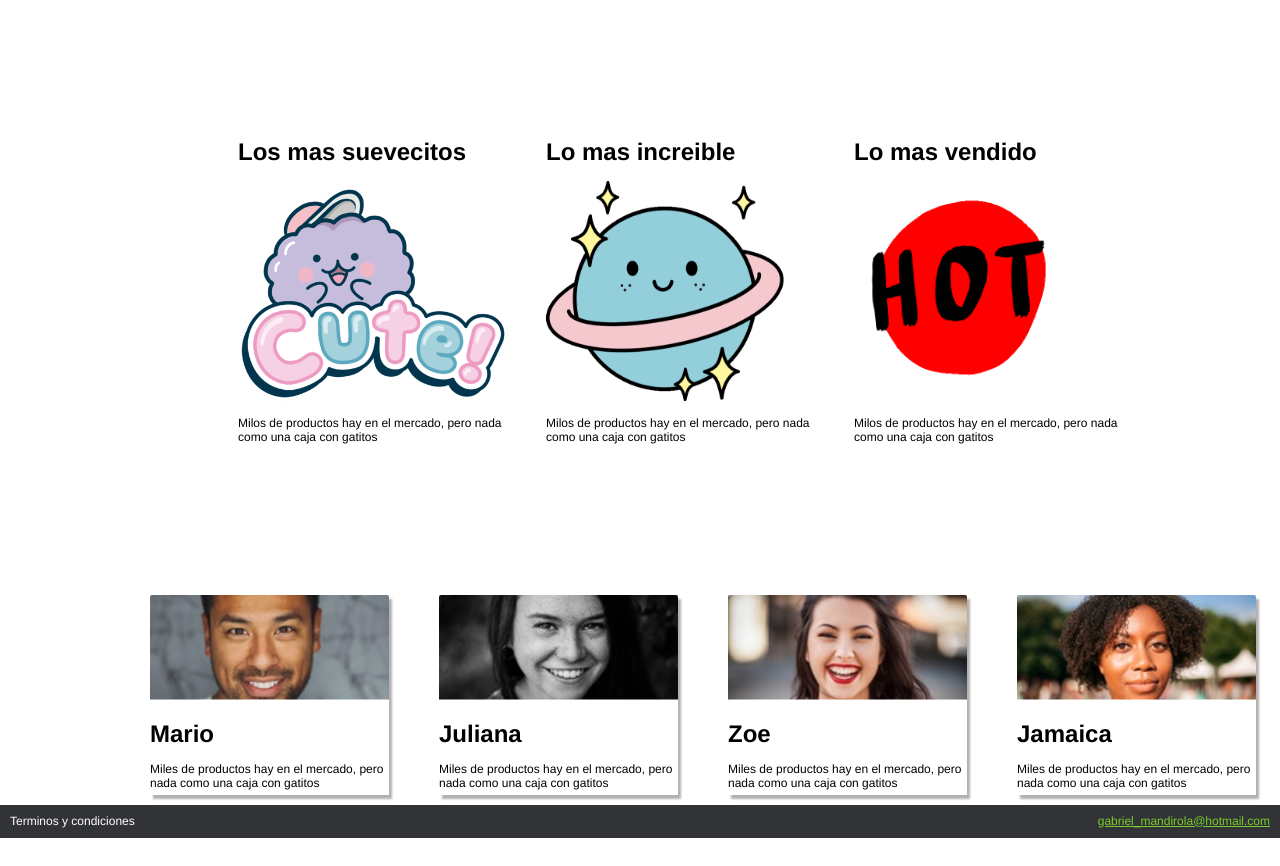
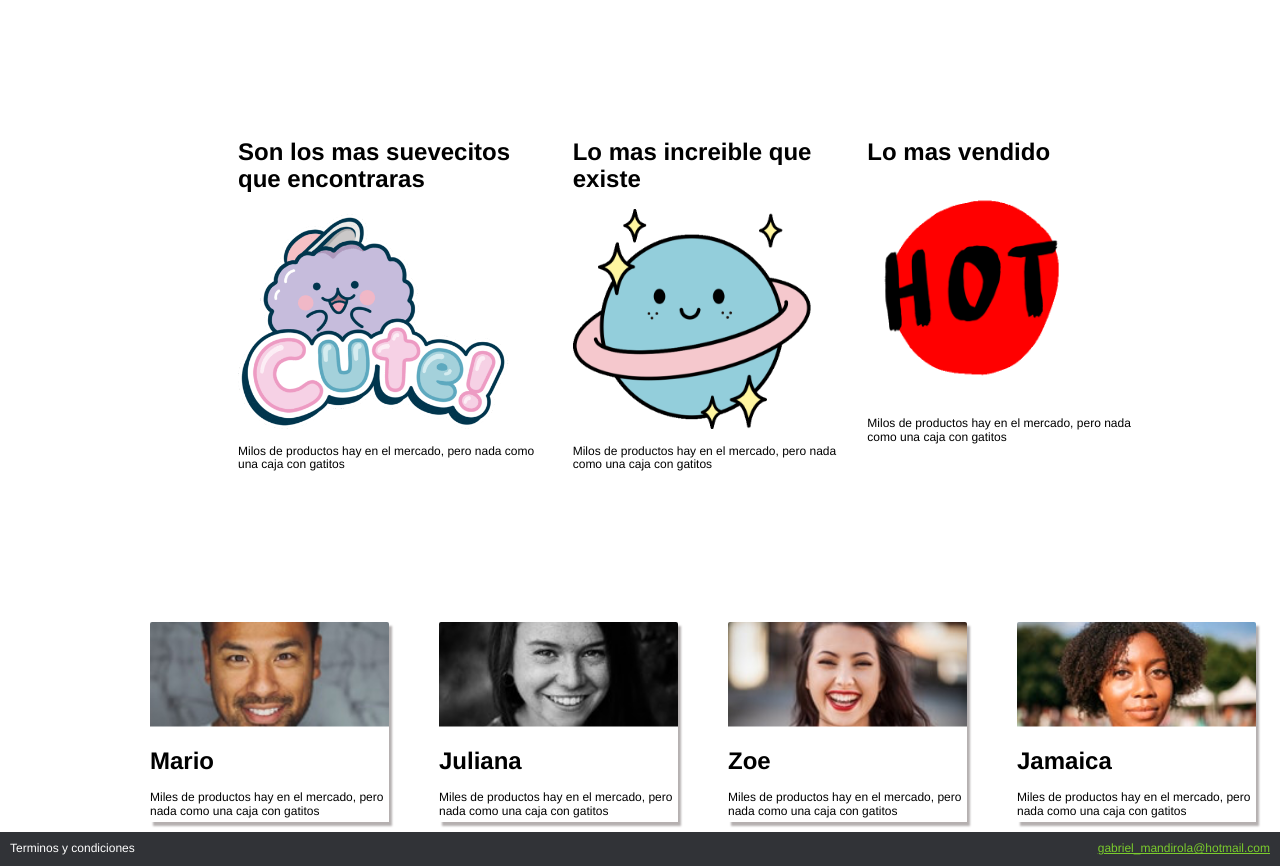
Before and after one commit to vero24mamani/veronica05, a plain HTML site: page index.html in a window 1280 px wide. Shown: the part 1040-1906 px from the top of the page. Before the commit the page ends 1878 px from the top, so only its background shows below. Drawn offline with Linux system fonts and the light colour scheme; files that its build step writes are made by us from their sources; files whose address does not match are found by name.

Commit message:
tercer commit para el examen

```diff
--- a/index.html
+++ b/index.html
@@ -48,14 +48,14 @@
   </div>
   <div class="descripciones">
     <div class="caracteristicas">
-    <h1>Los mas suevecitos</h1>
+    <h1>Son los mas suevecitos que encontraras</h1>
     <div class"descripciones_imagenes">
       <img src="images/b1.png"/>
       <p>Milos de productos hay en el mercado, pero nada como una caja con gatitos</p>
     </div>
   </div>
     <div class="caracteristicas">
-    <h1>Lo mas increible</h1>
+    <h1>Lo mas increible que existe</h1>
     <div class"descripciones_imagenes">
       <img src="images/b2.png"/>
       <p>Milos de productos hay en el mercado, pero nada como una caja con gatitos</p>
```
